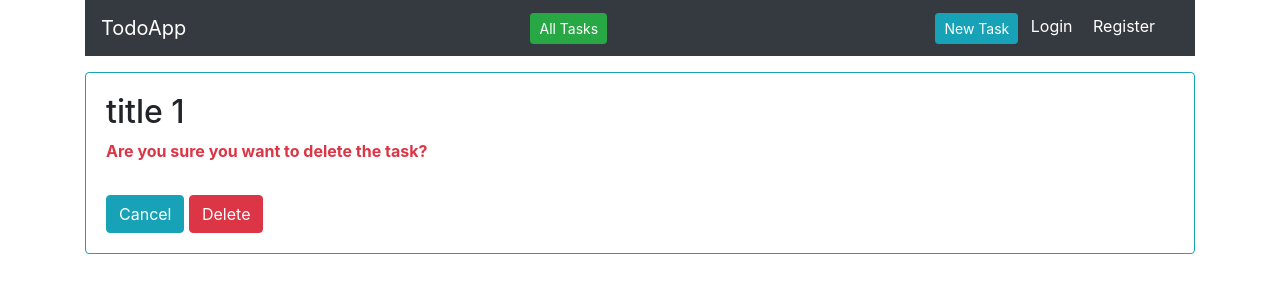
After one commit to robmainah/tasks-app, a Django app: page /task/1/delete in a window 1280 px wide. The commit adds this page. Shown: the top 300 px of the page. Run offline with Django 4.2, Linux system fonts and the light colour scheme; data comes from the database, SQL or seed files in the repository; both versions use the stored data as it was after the commit.

Commit message:
update and delete task

```diff
--- /dev/null
+++ b/task/templates/task/task_confirm_delete.html
@@ -0,0 +1,18 @@
+{% extends 'base.html' %}
+
+{% block content %}
+<div class="mt-3">
+    <div class="card border-info">
+        <div class="card-body">
+            <h2>{{ task.title }}</h2>
+            <p class="text-danger font-weight-bold">Are you sure you want to delete the task?</p>
+            <form method="post">
+                {% csrf_token  %}
+
+                <a href="{% url 'task-detail' task.pk %}" class="btn btn-info mt-3">Cancel</a>
+                <input type="submit" class="btn btn-danger mt-3" value="Delete">
+            </form>
+        </div>
+    </div>
+</div>
+{% endblock %}
--- a/task/templates/task/task_detail.html
+++ b/task/templates/task/task_detail.html
@@ -5,11 +5,11 @@
     <div class="card px-2 border-info">
         <div class="card-body py-2 px-2">
             <small class="text-muted">{{ task.updated_at }}</small>
+            <a href="{% url 'task-update' task.pk %}" class="btn btn-info btn-sm">Update</a>
+            <a href="{% url 'task-delete' task.pk %}" class="btn btn-danger btn-sm">Delete</a>
         </div>
         <div class="border-top py-2 px-2">
-            <h3>
-                <a href="{% url 'task-detail' task.pk %}" class="text-primary font-weight-bolder text-decoration-none">{{ task.title }}</a>
-            </h3>
+            <h3>{{ task.title }}</h3>
             <p class="py-1">{{ task.content }}</p>
         </div>
     </div>
--- a/task/urls.py
+++ b/task/urls.py
@@ -5,4 +5,6 @@ urlpatterns = [
     path('', views.TaskListView.as_view(), name='home'),
     path('new-task', views.CreateTaskView.as_view(), name='new-task'),
     path('task/<int:pk>', views.TaskDetailView.as_view(), name='task-detail'),
+    path('task/<int:pk>/update', views.TaskUpdateView.as_view(), name='task-update'),
+    path('task/<int:pk>/delete', views.TaskDeleteView.as_view(), name='task-delete'),
 ]
--- a/task/views.py
+++ b/task/views.py
@@ -1,5 +1,6 @@
 from django.shortcuts import render
-from django.views.generic import ListView, CreateView, DetailView
+from django.urls import reverse_lazy
+from django.views.generic import ListView, CreateView, DetailView, UpdateView, DeleteView
 from .models import Task
 
 class TaskListView(ListView):
@@ -15,3 +16,14 @@ class CreateTaskView(CreateView):
 
 class TaskDetailView(DetailView):
     model = Task
+
+class TaskUpdateView(UpdateView):
+    model = Task
+    fields = ['title', 'content']
+
+    def get_success_url(self, **kwargs):
+        return reverse_lazy('task-detail', args=(self.object.id,))
+
+class TaskDeleteView(DeleteView):
+    model = Task
+    success_url = '/'
--- a/templates/base.html
+++ b/templates/base.html
@@ -21,6 +21,7 @@
     <main role="main" class="container mb-5">
         <nav class="navbar navbar-dark bg-dark">
             <a href="{% url 'home' %}" class="navbar-brand text-white">TodoApp</a>
+            <a href="{% url 'home' %}" class="text-white btn btn-sm btn-success">All Tasks</a>
             <div class="mr-3">
                 <a href="{% url 'new-task' %}" class="btn btn-info btn-sm px-2">New Task</a>
                 <a href="" class="text-white px-2">Login</a>
```
Also changed, not shown: task/templates/task/task_form.html (+10 -6 lines), db.sqlite3, task/forms.py (deleted).
